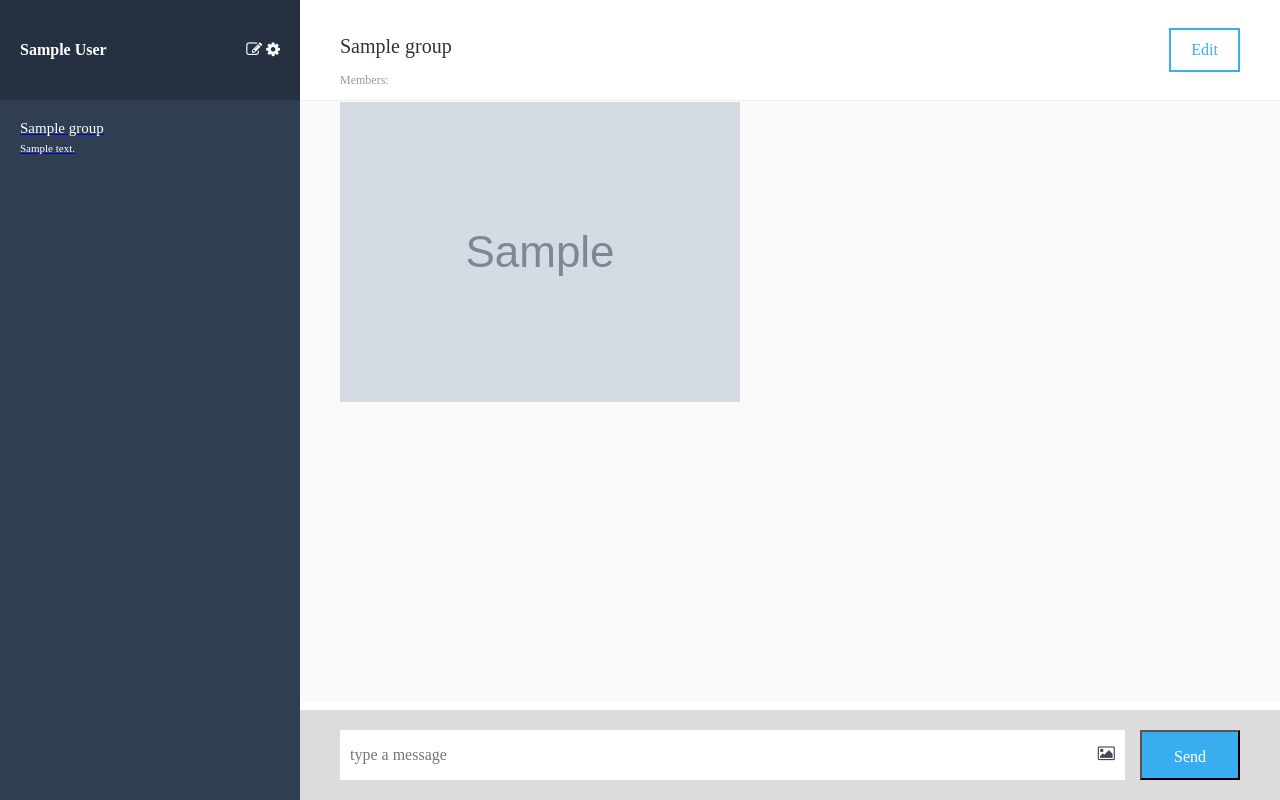
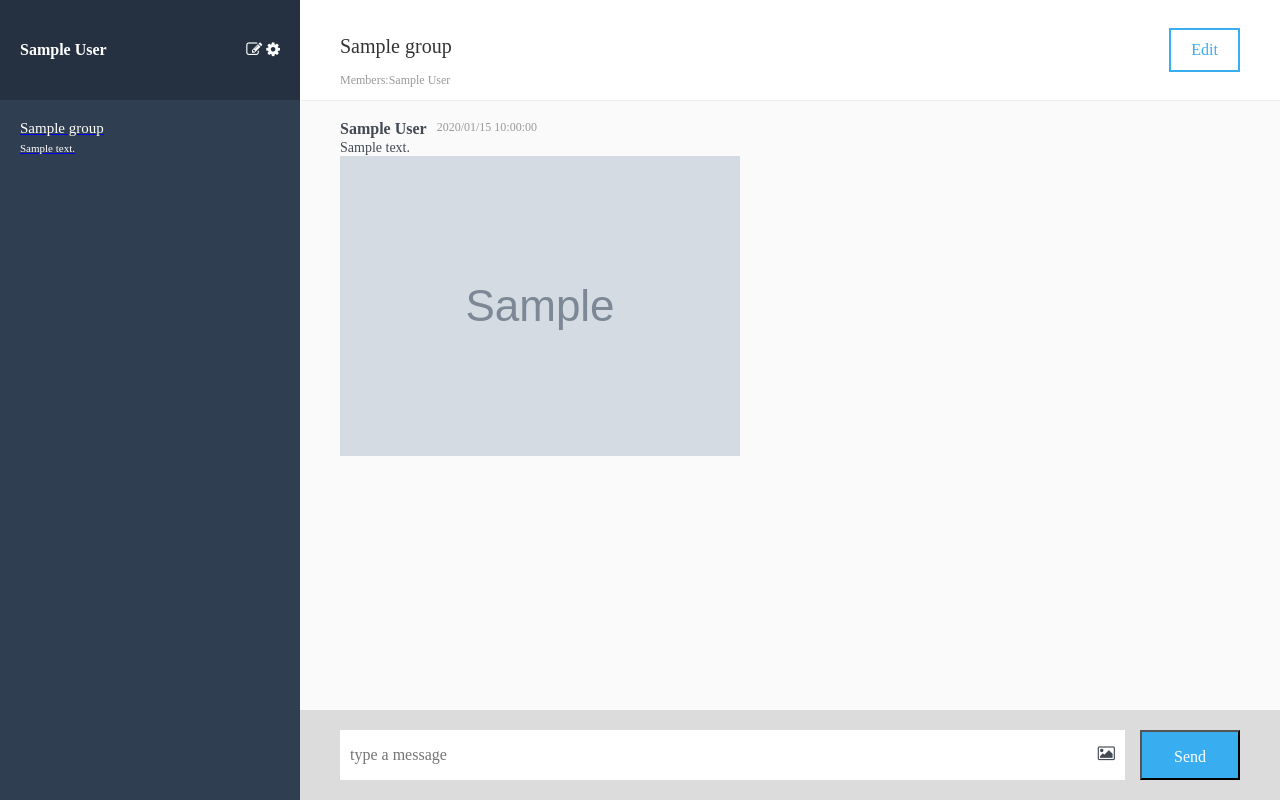
Before and after one commit to masamichi-0963/chat-space2, a Rails app: page /groups/1/messages in a window 1280 px wide. Run offline with Rails 7, Linux system fonts and the light colour scheme; a user stored in the database is signed in; tables that the repository leaves empty hold one stand-in row (values such as "Sample post"); grey boxes marked "Sample" are stand-in pictures; style sheets or scripts are compiled from the project's sources; some libraries are stand-ins or nearby versions.

Commit message:
edit css

```diff
--- a/app/assets/stylesheets/modules/chat.scss
+++ b/app/assets/stylesheets/modules/chat.scss
@@ -22,6 +22,7 @@
       &__members {
         color: $light-glay;
         font-size: 12px;
+        display: flex;
       }
     }
     &-right {
@@ -45,7 +46,7 @@
 
   &__contents {
     height: calc(100vh - 190px);
-    padding: 46px 40px;
+    padding: 100px 40px 100px;
     background-color: #fafafa;
     overflow: scroll;
     &__content {
--- a/app/views/messages/index.html.haml
+++ b/app/views/messages/index.html.haml
@@ -9,7 +9,8 @@
         .chat__info-left__members
           %p
             Members:
-            = @current_user
+            - @group.users.each do |group_member|
+              %div #{group_member.name}&nbsp;
       .chat__info-right
         = link_to 'Edit', edit_group_path(@group.id), class: "btn"
     .chat__contents
```
